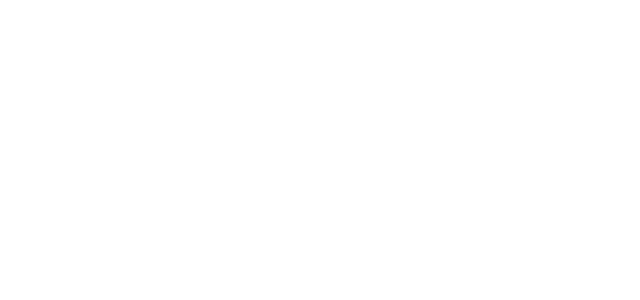
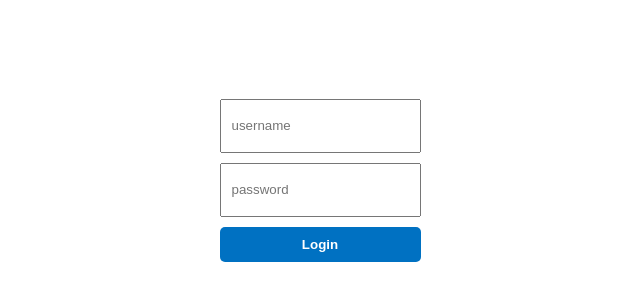
Before and after one commit to chiemelaumeh/Booking-Application, a React (Vite) app in the folder booking-client/: page /login in a window 1280 px wide. Before the commit this address had no page. Shown: the part 220-520 px from the top of the page, without its empty margins (320-960 px from the left). Built offline with nearby package versions, Linux system fonts and the light colour scheme.

Commit message:
created login route and glauth state management

```diff
--- a/booking-client/src/App.jsx
+++ b/booking-client/src/App.jsx
@@ -21,7 +21,7 @@ function App () {
         <Route path="/" element={<Home/>}/>
         <Route path="/hotels" element={<List/>}/>
         <Route path="/hotels/:id" element={<Hotel/>}/>
-        <Route path="/auth" element={<Login/>}/>
+        <Route path="/login" element={<Login/>}/>
       </Routes>
     </Router>
 
--- a/booking-client/src/components/header/Header.jsx
+++ b/booking-client/src/components/header/Header.jsx
@@ -12,8 +12,13 @@ import "react-date-range/dist/styles.css"; // main style file
 import "react-date-range/dist/theme/default.css"; // theme css file
 import { format } from "date-fns";
 import { useNavigate } from "react-router-dom";
+import AuthContext from "../../context/AuthContext";
+import { Link } from "react-router-dom";
 
 const Header = ({ type }) => {
+  const navigate = useNavigate();
+  const { dispatch } = useContext(SearchContext);
+  const { user } = useContext(AuthContext);
   const [openDates, setOpenDates] = useState(false);
   const [openOptions, setOpenOptions] = useState(false);
   const [destination, setDestination] = useState("");
@@ -29,7 +34,6 @@ const Header = ({ type }) => {
       key: "selection",
     },
   ]);
-  const navigate  = useNavigate()
 
   const handleOption = (name, operation) => {
     setOptions((prev) => {
@@ -40,17 +44,18 @@ const Header = ({ type }) => {
     });
   };
 
-  const {dispatch} = useContext(SearchContext)
-
   const handleSearch = () => {
-    dispatch({ type: "NEW_SEARCH", payload: { destination, dates, options}})
-   navigate("/hotels", { state: { destination, dates, options } })
-
-  }
+    dispatch({ type: "NEW_SEARCH", payload: { destination, dates, options } });
+    navigate("/hotels", { state: { destination, dates, options } });
+  };
 
   return (
     <div className="header">
-      <div className={type === "list" ? "headerContainer listMode" : "headerContainer" }>
+      <div
+        className={
+          type === "list" ? "headerContainer listMode" : "headerContainer"
+        }
+      >
         <div className="headerList">
           <div className="headerListItem active">
             <FaBed />
@@ -80,7 +85,11 @@ const Header = ({ type }) => {
             <p className="headerDesc">
               Take your longest vacation yet. Fly away to your dream vacation
             </p>
-            <button className="headerBtn">Sign in / Register</button>
+            {!user && (
+              <Link to={"/login"}>
+                <button className="headerBtn">Sign in / Register</button>
+              </Link>
+            )}
             <div className="headerSearch">
               <div className="headerSearchItem">
                 <FaBed className="headerIcon" />
@@ -88,7 +97,7 @@ const Header = ({ type }) => {
                   type="text"
                   placeholder="Where are you going"
                   className="headerSearchInput"
-                  onChange={e=>setDestination(e.target.value)}
+                  onChange={(e) => setDestination(e.target.value)}
                 />
               </div>
               <div className="headerSearchItem">
@@ -135,9 +144,7 @@ const Header = ({ type }) => {
                         <button
                           className="optionCounterButton"
                           onClick={() => handleOption("adult", "i")}
-                        >
-
-                        </button>
+                        ></button>
                       </div>
                     </div>
                     <div className="optionItem">
@@ -186,7 +193,9 @@ const Header = ({ type }) => {
                 )}
               </div>
               <div className="headerSearchItem">
-                <button className="headerBtn" onClick={handleSearch}>Search</button>
+                <button className="headerBtn" onClick={handleSearch}>
+                  Search
+                </button>
               </div>
             </div>
           </>
--- a/booking-client/src/components/navbar/Navbar.jsx
+++ b/booking-client/src/components/navbar/Navbar.jsx
@@ -1,20 +1,32 @@
+import { useContext } from "react";
 import "./navbar.css";
 import { Link } from "react-router-dom";
+import AuthContext from "../../context/AuthContext";
 
 const Navbar = () => {
+  const { user } = useContext(AuthContext);
   return (
     <div className="navbar">
       <div className="navContainer">
-        <Link
-        to="/"
-        style={{color:"inherit", textDecoration:"none"}}
-        >
-        <span className="logo">myBooking</span>
+        <Link to="/" style={{ color: "inherit", textDecoration: "none" }}>
+          <span className="logo">myBooking</span>
         </Link>
-        <div className="navItems">
-          <button className="navButton">Register</button>
-          <button className="navButton">Login</button>
-        </div>
+
+        {user ?
+        <>
+         <p>{user.username}</p>
+         <button className="navButton">{user.username}Logout</button>
+        </>
+
+        :  (
+          <div className="navItems">
+            <button className="navButton">Register</button>
+            <Link to={"/login"}>
+              <button className="navButton">Login</button>
+            </Link>
+          </div>
+        )}
+
       </div>
     </div>
   );
--- a/booking-client/src/context/AuthContext.jsx
+++ b/booking-client/src/context/AuthContext.jsx
@@ -10,13 +10,13 @@ const AuthContext = createContext(INITIAL_STATE);
 
 const AuthReducer = (state, action) => {
   switch (action.type) {
-    case "LOGIN START":
+    case "LOGIN_START":
       return {
         user: null,
         loading: true,
         error: null,
       };
-    case "LOGIN_SUCCES":
+    case "LOGIN_SUCCESS":
       return {
         user: action.payload,
         loading: false,
@@ -44,7 +44,7 @@ export const AuthContextProvider = ({ children }) => {
 
   useEffect(() => {
     localStorage.setItem("user", JSON.stringify(state.user))
-  })
+  }, [state.user])
 
   return (
     <AuthContext.Provider
--- a/booking-client/src/pages/hotel/Hotel.jsx
+++ b/booking-client/src/pages/hotel/Hotel.jsx
@@ -47,8 +47,6 @@ const Hotel = () => {
   const {dates, destination, options  } = useContext(SearchContext)
   const days = dayDifference(dates[0].startDate, dates[0].endDate)
 
-
-  // console.log(dates, destination, options)
   return (
     <div>
       <Navbar />
--- a/booking-client/src/pages/list/List.jsx
+++ b/booking-client/src/pages/list/List.jsx
@@ -2,7 +2,7 @@ import "./list.css";
 import Navbar from "../../components/navbar/Navbar";
 import Header from "../../components/header/Header";
 import { format } from "date-fns";
-import { useLocation, useParams } from "react-router-dom";
+import { useLocation } from "react-router-dom";
 import { useState } from "react";
 import { DateRange, DateRangePicker } from "react-date-range";
 import SearchItem from "../../components/searchItem/SearchItem";
--- a/booking-client/src/pages/login/Login.jsx
+++ b/booking-client/src/pages/login/Login.jsx
@@ -1,37 +1,60 @@
-import { useContext, useState } from "react"
-import AuthContext from "../../context/AuthContext"
-import "./login.css"
+import { useContext, useState } from "react";
+import { useNavigate } from "react-router-dom";
+import AuthContext from "../../context/AuthContext";
+import axios from "axios";
+import "./login.css";
 
 const Login = () => {
+  const navigate = useNavigate()
   const [credentials, setCredentials] = useState({
-    username: undefined,
-    password: undefined,
-  })
-  const { loading, error, dispatch } = useContext(AuthContext)
+    username: "",
+    password: "",
+  });
+  const { user, loading, error, dispatch } = useContext(AuthContext);
 
   const handleChange = (e) => {
-  setCredentials((prev)=>({ ...prev, [e.target.id]: e.target.value}))
-  }
+    setCredentials((prev) => ({ ...prev, [e.target.id]: e.target.value }));
+  };
 
-  const handleClick = (e) => {
-    e.preventDefault()
+  const handleClick = async (e) => {
+    e.preventDefault();
+    dispatch({ type: "LOGIN_START" });
+    try {
+      const response = await axios.post("/auth/login", credentials);
+      dispatch({ type: "LOGIN_SUCCESS", payload: response.data });
+      navigate('/')
+    } catch (error) {
+      dispatch({ type: "LOGIN_FAILURE", payload: error.response.data });
+    }
+  };
 
 
-  }
   return (
     <div className="login">
       <div className="lContainer">
-         <input type="text" placeholder="username" id="username" value={credentials.username} onChange={handleChange} className="lInput" />
-         <input type="password" placeholder="password" id="password" value={credentials.username} onChange={handleChange} className="lInput" />
-         <button onClick={handleClick} className="lButton">Login</button>
-         {
-          error &&
-          <span>{error.message}</span>
-         }
-
+        <input
+          type="text"
+          placeholder="username"
+          id="username"
+          value={credentials.username}
+          onChange={handleChange}
+          className="lInput"
+        />
+        <input
+          type="password"
+          placeholder="password"
+          id="password"
+          value={credentials.password}
+          onChange={handleChange}
+          className="lInput"
+        />
+        <button disabled={loading} onClick={handleClick} className="lButton">
+          Login
+        </button>
+        {error && <span>{error.message}</span>}
       </div>
     </div>
-  )
-}
+  );
+};
 
-export default Login
+export default Login;
--- a/booking-client/src/pages/login/login.css
+++ b/booking-client/src/pages/login/login.css
@@ -0,0 +1,32 @@
+.login {
+  height: 100vh;
+  display: flex;
+  align-items: center;
+  justify-content: center;
+}
+
+.lContainer {
+  display: flex;
+  flex-direction: column;
+  gap: 10px;
+}
+
+.lInput{
+  height: 30px;
+  padding: 10px;
+}
+
+.lButton {
+  border: none;
+  padding: 10px 20px;
+  background-color: #0071c2;
+  color: white;
+  font-weight: bold;
+  cursor: pointer;
+  border-radius: 5px;
+}
+
+.lButton:disabled{
+  background-color: #0071c28c;
+  cursor: not-allowed;
+}
```
